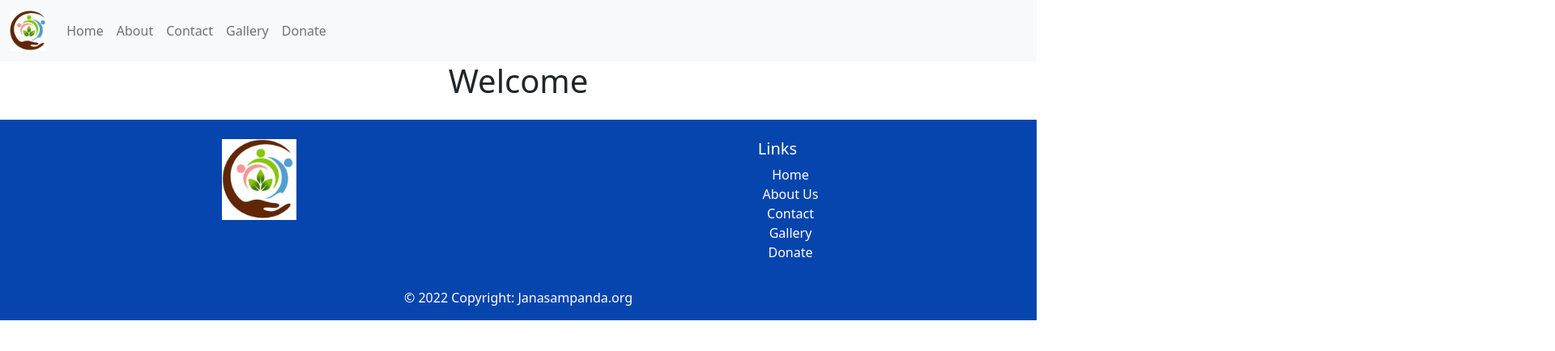
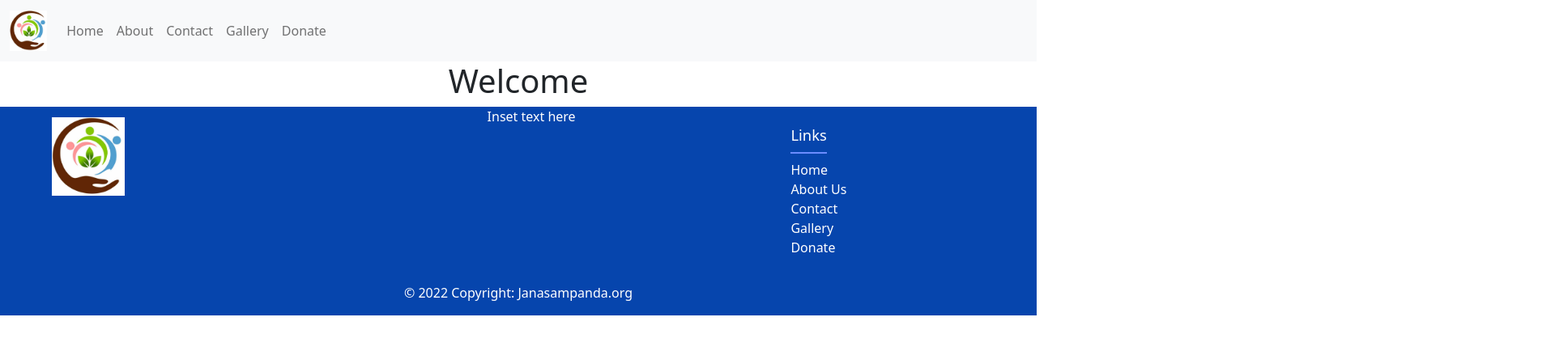
Before and after one commit to aarugunj27/Janasampanda, a React (Create React App) app: page / in a window 1280 px wide. Shown: the top 434 px of the page at 81% size, 1920 px wide, since content can reach past the window. Built offline with nearby package versions, Linux system fonts and the light colour scheme.

Commit message:
update footer

```diff
--- a/src/components/Footer.js
+++ b/src/components/Footer.js
@@ -1,20 +1,19 @@
 import React from "react";
-import { MDBCol, MDBContainer, MDBRow, MDBFooter } from "mdbreact";
+import { MDBRow } from "mdbreact";
 import '../pages/static/css/style.css';
-import Logo from '../pages/static/images/logo.jpeg'
+import Logo from '../pages/static/images/logo.jpeg';
+import 'bootstrap/dist/css/bootstrap.min.css';
 
 function Footer() {
   return (
     <div className="footer">
-        <MDBFooter className="font-small pt-4 mt-4">
-            <MDBContainer fluid className="text-center text-md-left">
+        <img className="footer-img" src={Logo} alt='Logo' />
+        <div className="footer-content">
+            Inset text here
+        </div>
         <MDBRow>
-                <MDBCol md="6">
-                    <h5 className="title"><img src={Logo} height="100px" alt='Logo' /></h5>
-                </MDBCol>
-                <MDBCol md="6">
+            <ul>
                 <h5 className="title">Links</h5>
-                    <ul>
                 <li className="list-unstyled">
                     <a className="footer-link" href="/">Home</a>
                 </li>
@@ -31,15 +30,10 @@ function Footer() {
                     <a className="footer-link" href="/donate">Donate</a>
                 </li>
             </ul>
-                </MDBCol>
         </MDBRow>
-            </MDBContainer>
-            <div itemId="copyright" className="footer-copyright text-center py-3">
-                <MDBContainer fluid>
-                    &copy; {new Date().getFullYear()} Copyright: <a className="footer-link" href="https://janasampanda-test.herokuapp.com/"> Janasampanda.org </a>
-                </MDBContainer>
+        <div itemID="copyright" className="footer-copyright text-center py-3">
+            &copy; {new Date().getFullYear()} Copyright: <a className="footer-link" href="/"> Janasampanda.org </a>
         </div>
-        </MDBFooter>
     </div>
   );
 }
--- a/src/components/NavBar.js
+++ b/src/components/NavBar.js
@@ -10,7 +10,7 @@ import {
   MDBNavbarLink,
   MDBCollapse
 } from 'mdb-react-ui-kit';
-import Logo from '../pages/static/images/logo.jpeg'
+import Logo from '../pages/static/images/logo.jpeg';
 import 'bootstrap/dist/css/bootstrap.min.css';
 
 export default function App() {
--- a/src/pages/static/css/style.css
+++ b/src/pages/static/css/style.css
@@ -23,8 +23,22 @@
 }
 
 .footer-link {
+    list-style: none !important;
+    border: none !important;
+    color: white !important;
     text-decoration: none !important;
-    color: white !important;
+
+}
+
+.list-unstyled {
+    flex-direction: column !important;
+    left: 75% !important;
+    position: relative !important;
+    flex-wrap: wrap;
+    padding-left: 0;
+    margin-bottom: 0;
+    list-style: none;
+    display: flex;
 }
 
 .footer-link:hover {
@@ -32,6 +46,28 @@
     transition: 0.3s;
 }
 
-#copyright {
-    background-color: black !important;
+.title {
+    left: 75%;
+    position: relative !important;
+    font-size: 1.15em;
+    border-bottom: 2px solid #6b8cff;
+    display: inline-block;
+    padding-bottom: 10px;
 }
+
+.footer-img {
+    padding-top: 1%;
+    float: left;
+    height: 7% !important;
+    width: 7% !important;
+    left: 5% !important;
+    position: relative !important;
+}
+
+.footer-content {
+    display: inline;
+    padding-top: 20% !important;
+    margin-top: 10% !important;
+    left: 40%;
+    position: relative !important;
+}
```
Lines whose indentation alone changed are shown as unchanged.
